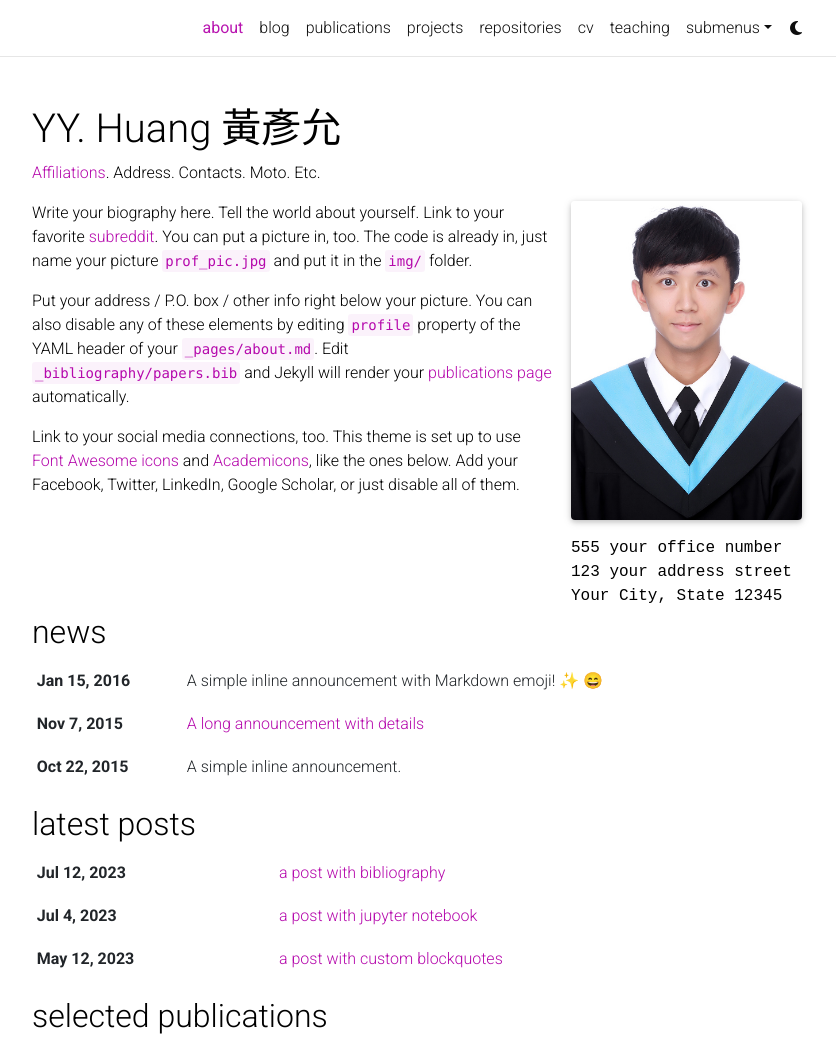
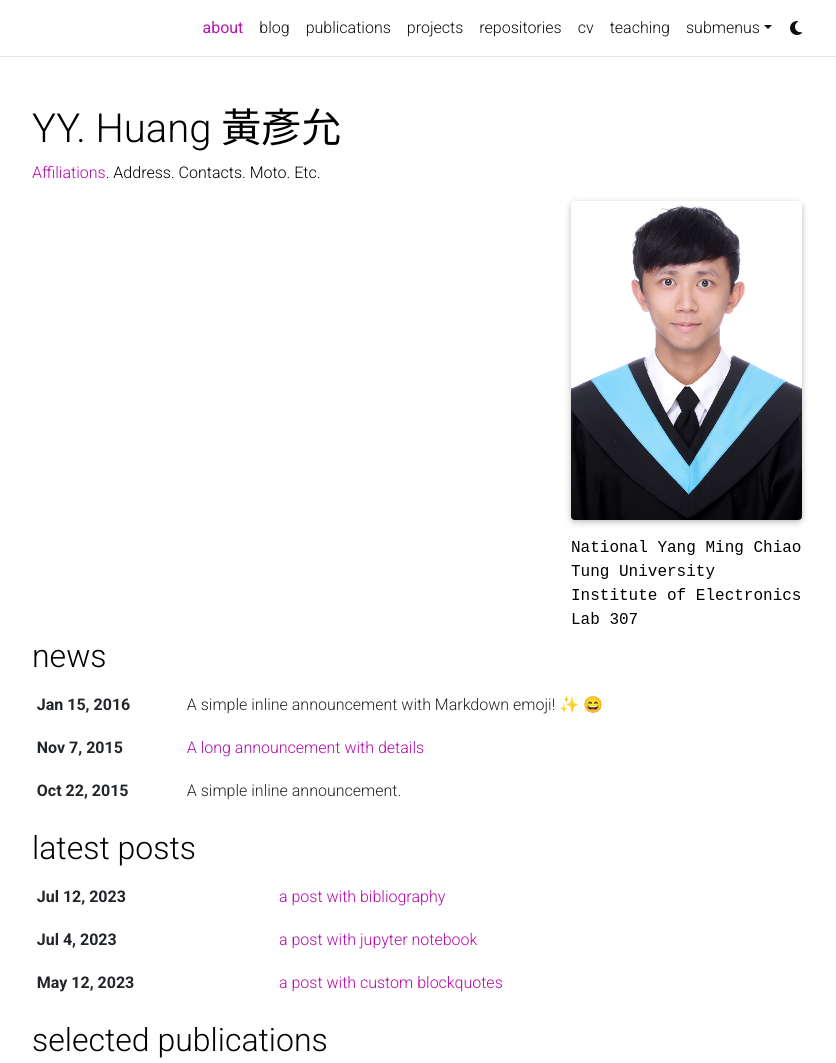
Before and after one commit to YY87927/YY87927.github.io, a Jekyll site: the page built from _pages/about.md, in a window 1280 px wide and 1376 px high, cut to the strip 0-1063 px from the top of the window. Shown: the whole strip, without its empty margins (223-1059 px from the left). Built offline with Jekyll 4.4.1, drawn with Linux system fonts in a browser that asks for light colours; full-size pictures stand in for the smaller copies a plugin makes; emoji names are drawn with the system emoji font; comment, search, counter and statistics services are not loaded; a style sheet for code colours, icons or effects is not loaded.

Commit message:
edit main page

```diff
--- a/_pages/about.md
+++ b/_pages/about.md
@@ -9,9 +9,9 @@
   image: prof_pic.jpg
   image_circular: false # crops the image to make it circular
   address: >
-    <p>555 your office number</p>
-    <p>123 your address street</p>
-    <p>Your City, State 12345</p>
+    <p>National Yang Ming Chiao Tung University</p>
+    <p>Institute of Electronics</p>
+    <p>Lab 307</p>
 
 news: true  # includes a list of news items
 latest_posts: true  # includes a list of the newest posts
@@ -19,8 +19,10 @@
 social: true  # includes social icons at the bottom of the page
 ---
 
-Write your biography here. Tell the world about yourself. Link to your favorite [subreddit](http://reddit.com). You can put a picture in, too. The code is already in, just name your picture `prof_pic.jpg` and put it in the `img/` folder.
+
+
+<!-- Write your biography here. Tell the world about yourself. Link to your favorite [subreddit](http://reddit.com). You can put a picture in, too. The code is already in, just name your picture `prof_pic.jpg` and put it in the `img/` folder.
 
 Put your address / P.O. box / other info right below your picture. You can also disable any of these elements by editing `profile` property of the YAML header of your `_pages/about.md`. Edit `_bibliography/papers.bib` and Jekyll will render your [publications page](/al-folio/publications/) automatically.
 
-Link to your social media connections, too. This theme is set up to use [Font Awesome icons](http://fortawesome.github.io/Font-Awesome/) and [Academicons](https://jpswalsh.github.io/academicons/), like the ones below. Add your Facebook, Twitter, LinkedIn, Google Scholar, or just disable all of them.
+Link to your social media connections, too. This theme is set up to use [Font Awesome icons](http://fortawesome.github.io/Font-Awesome/) and [Academicons](https://jpswalsh.github.io/academicons/), like the ones below. Add your Facebook, Twitter, LinkedIn, Google Scholar, or just disable all of them. -->
```
